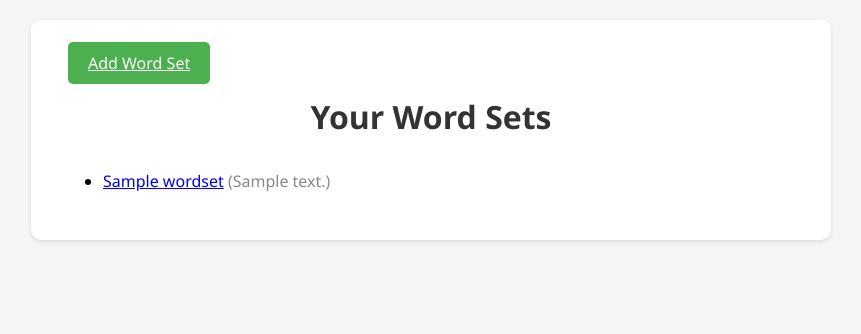
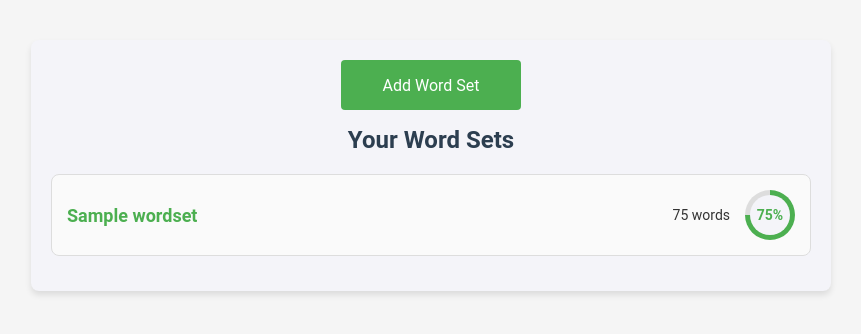
Before and after one commit to kayedopon/LTalk, a Django app: page / in a window 1280 px wide. Shown: the top 334 px of the page, without its empty margins (209-1070 px from the left). Run offline with Django 5.2, Linux system fonts and the light colour scheme; a user stored in the database is signed in; tables that the repository leaves empty hold one stand-in row (values such as "Sample post").

Commit message:
change main page

```diff
--- a/LTalk/main/static/main/css/styles.css
+++ b/LTalk/main/static/main/css/styles.css
@@ -6,67 +6,155 @@ body {
     background-color: #f5f5f5;
 }
 
-.container {
-    background-color: white;
-    padding: 2rem;
-    border-radius: 10px;
-    box-shadow: 0 2px 4px rgba(0,0,0,0.1);
+.home-container {
+    max-width: 800px;
+    margin: 20px auto;
+    padding: 20px;
+    background: #fff;
+    border-radius: 8px;
+    box-shadow: 0 4px 6px rgba(0, 0, 0, 0.1);
+    font-family: 'Roboto', Arial, sans-serif;
+    background-color: #f4f4f9;
+    color: #333;
 }
 
-h1 {
-    color: #333;
+.home-container h1 {
+    font-size: 24px;
     text-align: center;
-    margin-bottom: 2rem;
+    margin-bottom: 20px;
+    color: #2c3e50;
 }
 
-.upload-section {
-    text-align: center;
-    margin-bottom: 2rem;
-    padding: 2rem;
-    border: 2px dashed #ccc;
-    border-radius: 8px;
+.hidden-input {
+    display: none;
 }
 
 .upload-button {
+    display: flex;
+    justify-content: center;
+    align-items: center;
     background-color: #4CAF50;
-    color: white;
-    padding: 10px 20px;
+    color: #fff;
+    padding: 0;
     border: none;
-    border-radius: 5px;
+    border-radius: 4px;
+    text-decoration: none;
+    font-size: 16px;
     cursor: pointer;
-    font-size: 16px;
-    margin: 5px;
+    transition: background-color 0.3s;
+    margin: 10px 0;
+    width: 180px;
+    height: 50px;
+    box-sizing: border-box;
 }
 
 .upload-button:hover {
     background-color: #45a049;
 }
 
-.words-list {
+.wordsets-list {
+    padding: 0;
+    margin: 0 auto;
     list-style: none;
-    padding: 0;
+    max-width: 800px;
 }
 
-
-.word-item {
-    display: grid;
-    grid-template-columns: 1fr 1fr 1fr auto;
+.word-set {
+    display: flex;
     align-items: center;
-    gap: 20px;
+    justify-content: space-between;
+    padding: 15px;
+    border: 1px solid #ddd;
+    border-radius: 8px;
+    margin-bottom: 15px;
+    background-color: #fafafa;
+    transition: box-shadow 0.3s;
 }
 
-.word {
+.word-set:hover {
+    box-shadow: 0 4px 8px rgba(0, 0, 0, 0.1);
+}
+
+.word-set-title {
+    font-size: 18px;
     font-weight: bold;
+    text-decoration: none;
+    color: #4CAF50;
+}
+
+.word-set-title:hover {
+    text-decoration: underline;
+}
+
+.word-set-details {
+    display: flex;
+    align-items: center;
+    gap: 15px;
+}
+
+.word-count {
+    font-size: 14px;
+    color: #333;
+}
+
+.progress-circle {
+    position: relative;
+    width: 50px;
+    height: 50px;
+    border-radius: 50%;
+    display: flex;
+    align-items: center;
+    justify-content: center;
+    font-size: 14px;
+    color: #4CAF50;
+    font-weight: bold;
+}
+
+.progress-circle::after {
+    content: "";
+    position: absolute;
+    width: 40px;
+    height: 40px;
+    background: #f4f4f9;
+    border-radius: 50%;
+}
+
+.progress-circle span {
+    position: relative;
+    z-index: 1;
+}
+
+.no-wordsets {
+    text-align: center;
+    font-size: 16px;
+    color: #666;
+}
+
+.container {
+    max-width: 800px;
+    margin: 20px auto;
+    padding: 20px;
+    background: #fff;
+    border-radius: 8px;
+    box-shadow: 0 4px 6px rgba(0, 0, 0, 0.1);
+}
+
+.container h1 {
+    font-size: 24px;
+    text-align: center;
+    margin-bottom: 20px;
     color: #2c3e50;
 }
 
-.infinitive {
-    color: #7f8c8d;
-    font-style: italic;
+.upload-section {
+    display: flex;
+    flex-direction: column;
+    align-items: center;
+    margin: 20px 0;
 }
 
-.translation {
-    color: #34495e;
+.upload-section #file-name {
+    margin-left: 10px;
 }
 
 .error-message {
@@ -77,20 +165,16 @@ h1 {
     margin-bottom: 1rem;
 }
 
-.remove-btn {
-    background-color: #e74c3c;
-    color: white;
-    padding: 10px 20px;
-    border: none;
+.loading-message {
+    color: #007bff;
+    padding: 10px;
+    background-color: #e9f7ff;
     border-radius: 5px;
-    cursor: pointer;
-    font-size: 16px;
-    margin-left: 10px;
-    margin-top: 10px;
+    margin-bottom: 1rem;
 }
 
-.remove-btn:hover {
-    background-color: #c0392b;
+#word-form {
+    margin-top: 20px;
 }
 
 .wordset-input {
@@ -110,3 +194,59 @@ h1 {
     box-shadow: 0 0 5px rgba(76, 175, 80, 0.3);
     outline: none;
 }
+
+.words-list {
+    list-style: none;
+    padding: 0;
+}
+
+.word-item {
+    display: flex;
+    align-items: center;
+    justify-content: space-between;
+    padding: 10px;
+    border: 1px solid #ddd;
+    border-radius: 5px;
+    margin-bottom: 10px;
+    background-color: #f9f9f9;
+}
+
+.word-item .word {
+    font-weight: bold;
+    color: #2c3e50;
+}
+
+.word-item .infinitive {
+    color: #7f8c8d;
+    font-style: italic;
+}
+
+.word-item .translation {
+    color: #34495e;
+}
+
+.remove-btn {
+    background-color: #e74c3c;
+    color: white;
+    padding: 10px 20px;
+    border: none;
+    border-radius: 5px;
+    cursor: pointer;
+    font-size: 16px;
+    margin-left: 10px;
+    margin-top: 10px;
+}
+
+.remove-btn:hover {
+    background-color: #c0392b;
+}
+
+.btn-primary {
+    display: flex;
+    justify-content: center;
+    align-items: center;
+    margin: 0 auto;
+    max-width: 200px;
+    height: 50px;
+    text-align: center;
+}
--- a/LTalk/main/templates/main/create_set.html
+++ b/LTalk/main/templates/main/create_set.html
@@ -15,10 +15,10 @@
         <div class="upload-section">
             <form method="post" id="form1" enctype="multipart/form-data">
                 {% csrf_token %}
-                <input type="file" name="image" accept="image/*" required id="image-input" style="display: none" />
+                <input type="file" name="image" accept="image/*" required id="image-input" class="hidden-input" />
                 <label for="image-input" class="upload-button">Choose Image</label>
-                <button type="submit" class="upload-button">Process Image</button>
-                <span id="file-name" style="margin-left:10px;"></span>
+                <button type="submit" class="upload-button" style="margin-top: 10px;">Process Image</button>
+                <span id="file-name"></span>
             </form>
         </div>
 
--- a/LTalk/main/templates/main/home.html
+++ b/LTalk/main/templates/main/home.html
@@ -7,22 +7,26 @@
     <link rel="stylesheet" href="{% static 'main/css/styles.css' %}">
 </head>
 <body>
-    <div class="container">
-        <a href="{% url 'create_set' %}" class="upload-button">Add Word Set</a>
+    <div class="home-container">
+        <a href="{% url 'create_set' %}" class="btn btn-primary upload-button">Add Word Set</a>
         <h1>Your Word Sets</h1>
         {% if wordsets %}
-            <ul>
+            <ul class="wordsets-list">
                 {% for ws in wordsets %}
-                    <li>
-                        <a href="#">{{ ws.title }}</a>
-                        <span style="color: #888;">({{ ws.description }})</span>
+                    <li class="word-set">
+                        <a href="#" class="word-set-title">{{ ws.title }}</a>
+                        <div class="word-set-details">
+                            <span class="word-count">{{ ws.word_count|default:75 }} words</span>
+                            <div class="progress-circle" style="background: conic-gradient(#4CAF50 {{ ws.progress|default:75 }}%, #ddd {{ ws.progress|default:75 }}%);">
+                                <span>{{ ws.progress|default:75}}%</span>
+                            </div>
+                        </div>
                     </li>
                 {% endfor %}
             </ul>
         {% else %}
-            <p>You have no word sets yet.</p>
+            <p class="no-wordsets">You have no word sets yet.</p>
         {% endif %}
-
     </div>
 </body>
 </html>
```
